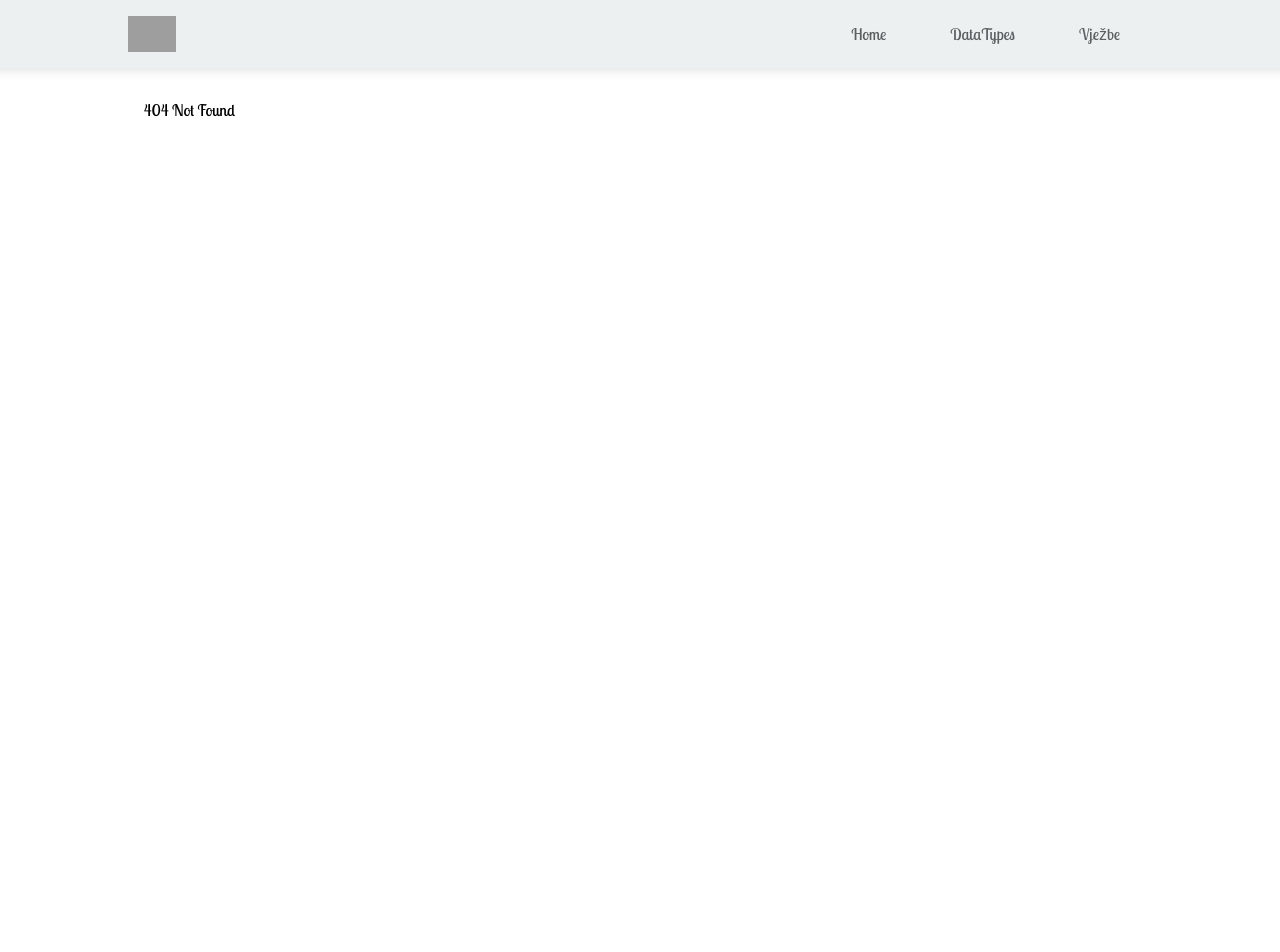
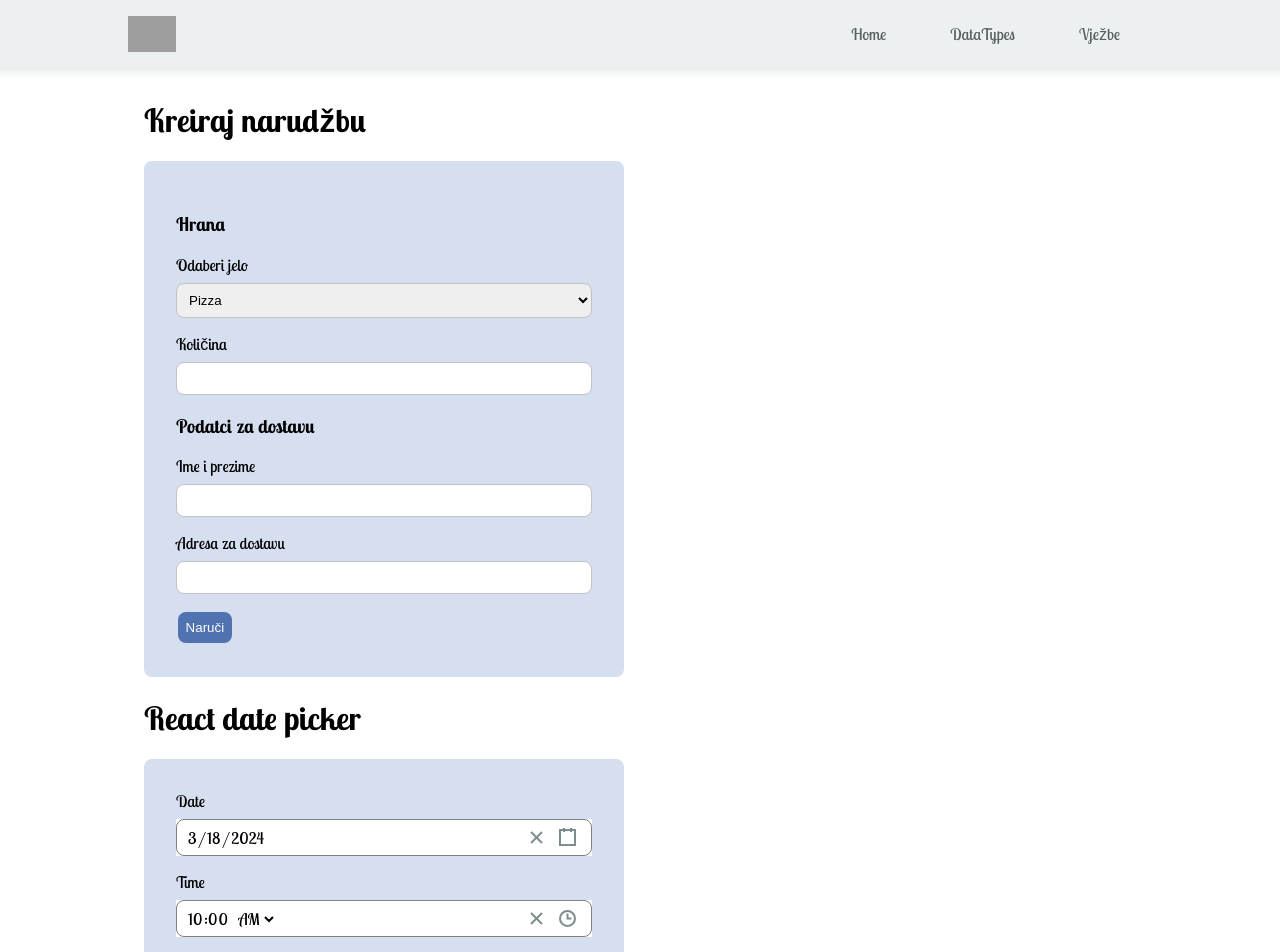
Before and after one commit to be-mari/router, a React (Vite) app: page /glovo in a window 1280 px wide. Before the commit this address had no page. Shown: the top 952 px of the page. Before the commit the page ends 800 px from the top, so only its background shows below. Built offline with nearby package versions, Linux system fonts and the light colour scheme; grey boxes are pictures that could not be loaded; a web font is replaced by a local one.

Commit message:
Add Form Component

```diff
--- a/src/App.tsx
+++ b/src/App.tsx
@@ -17,6 +17,7 @@ import Games from "./pages/games";
 import GameInfo from "./pages/game-info";
 import Cars from "./pages/cars";
 import CarInfo from "./pages/car-info";
+import Glovo from "./pages/glovo";
 
 const App = () => {
   return (
@@ -50,6 +51,8 @@ const App = () => {
             <Route path=":carId" element={<CarInfo />} />
           </Route>
 
+          <Route path="glovo" element={<Glovo />} />
+
           <Route path="*" element={<NoMatch />} />
         </Route>
       </Routes>
--- a/src/data/vjezbe-types.ts
+++ b/src/data/vjezbe-types.ts
@@ -37,4 +37,8 @@ export const vjezbeLinks: LinkType[] = [
     label: "Cars",
     href: "/cars",
   },
+  {
+    label: "Glovo",
+    href: "/glovo",
+  },
 ];
--- a/src/main.tsx
+++ b/src/main.tsx
@@ -3,6 +3,11 @@ import ReactDOM from "react-dom/client";
 import App from "./App.tsx";
 import "./styles/styles.scss";
 import { BrowserRouter } from "react-router-dom";
+
+import "react-date-picker/dist/DatePicker.css";
+import "react-calendar/dist/Calendar.css";
+import "react-time-picker/dist/TimePicker.css";
+import "react-clock/dist/Clock.css";
 
 ReactDOM.createRoot(document.getElementById("root")!).render(
   <React.StrictMode>
--- a/src/pages/glovo.tsx
+++ b/src/pages/glovo.tsx
@@ -86,6 +86,7 @@ const Glovo = () => {
             type="number"
           />
         </div>
+
         <h3>Podatci za dostavu</h3>
         <div className="field field--food">
           <label className="field__label" htmlFor="fullName">
--- /dev/null
+++ b/src/styles/components/field.scss
@@ -0,0 +1,22 @@
+.field {
+  margin-bottom: 1rem;
+  &__label {
+    display: block;
+    margin-bottom: 0.5rem;
+  }
+  &__validation {
+    color: var(--color-red-400);
+    margin-top: 0;
+  }
+  &__group {
+    display: flex;
+  }
+  &--food {
+    input,
+    textarea,
+    select {
+      width: 100%;
+      display: block;
+    }
+  }
+}
--- a/src/styles/components/glovo.scss
+++ b/src/styles/components/glovo.scss
@@ -1,7 +1,8 @@
 .glovo {
-  background-color: var(--color-gray-100);
+  background-color: var(--color-blue-100);
   max-width: 30rem;
-  border: 1px solid var(--color-gray-200);
+  border: 1px solid var(--color-blue-200);
   border-radius: var(--border-rounded);
   padding: 2rem;
+  margin-bottom: var(--margin-md);
 }
--- /dev/null
+++ b/src/styles/overrides/react-date-picker.scss
@@ -0,0 +1,18 @@
+.react-date-picker {
+  background-color: var(--color-white);
+  width: 100%;
+  &__wrapper {
+    padding: 0.25rem 0.5rem;
+    border-color: var(--color-gray-200);
+    border-radius: var(--border-rounded);
+
+    button {
+      &:hover svg {
+        stroke: var(--color-blue-400) !important;
+      }
+      svg {
+        stroke: var(--color-gray-400);
+      }
+    }
+  }
+}
--- /dev/null
+++ b/src/styles/overrides/react-time-picker.scss
@@ -0,0 +1,17 @@
+.react-time-picker {
+  background-color: var(--color-white);
+  width: 100%;
+  &__wrapper {
+    padding: 0.25rem 0.5rem;
+    border-color: var(--color-gray-200);
+    border-radius: var(--border-rounded);
+    button {
+      &:hover svg {
+        stroke: var(--color-blue-400) !important;
+      }
+      svg {
+        stroke: var(--color-gray-400);
+      }
+    }
+  }
+}
--- a/src/styles/styles.scss
+++ b/src/styles/styles.scss
@@ -27,6 +27,7 @@
   --color-blue-100: #d6dff0;
   --color-blue-400: #5172b1;
   --color-blue-500: #445f91;
+  --color-blue-900: #1a2437;
   --color-turquoise-400: #016972;
   --color-turquoise-500: #01545a;
   --color-turquoise-700: #00403f;
@@ -54,8 +55,10 @@ body {
 @import "./components/button.scss";
 @import "./components/cars.scss";
 @import "./components/container.scss";
+@import "./components/field.scss";
 @import "./components/gallery.scss";
 @import "./components/games.scss";
+@import "./components/glovo.scss";
 @import "./components/grid.scss";
 @import "./components/header.scss";
 @import "./components/home.scss";
@@ -70,6 +73,9 @@ body {
 @import "./components/tab.scss";
 @import "./components/tag.scss";
 
+@import "./overrides/react-date-picker.scss";
+@import "./overrides/react-time-picker.scss";
+
 @import "./pages/croatia.scss";
 @import "./pages/data.scss";
 @import "./pages/flags.scss";
```
Also changed, not shown: package.json (+8 -4 lines), src/pages/copyright.html (deleted, +0 -17 lines), 1 other file (tests, documents, lock files or other folders).
